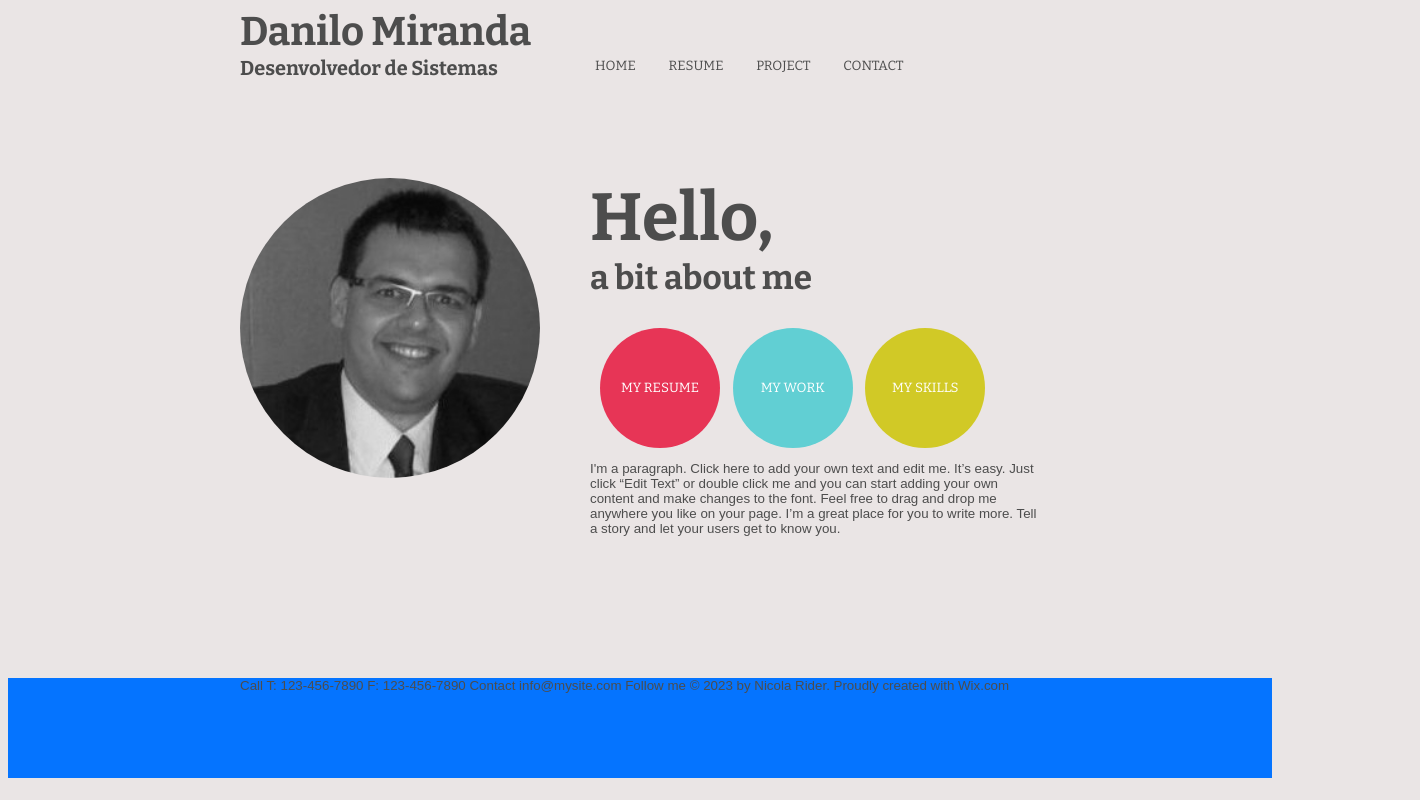
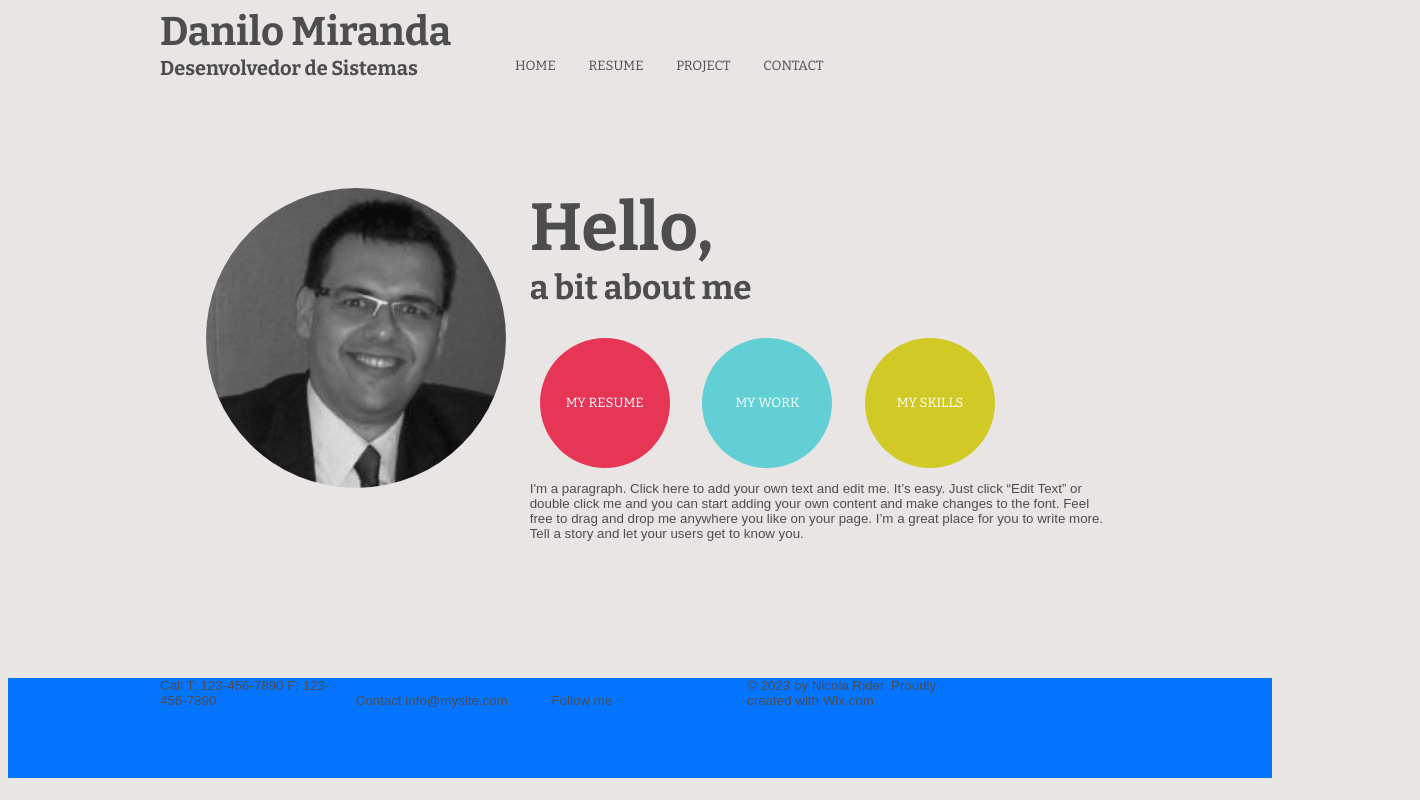
Before and after one commit to danilomibr/sitepessoal, a plain HTML site: page src/index.html in a window 1280 px wide. Shown: the whole page, 1420 px wide, since content can reach past the window. Drawn offline with nearby package versions, Linux system fonts and the light colour scheme.

Commit message:
novas imagens

```diff
--- a/src/_css/style.css
+++ b/src/_css/style.css
@@ -11,8 +11,8 @@ body{
 header{
 	font-family: 'Bitter', serif;
 	height: 90px;
-	margin: auto;
-	width: 800px;
+	margin: 0 auto;
+	width: 960px;
 }
 header h1{
 	font-family: 'Bitter', serif;
@@ -41,9 +41,11 @@ nav#menu li{
 	margin: 5px;
 }
 
+
+/*CORPO*/
 section#corpo{
 	height: 500px;
-	width: 800px;
+	width: 960px;
 	margin: 80px auto 0px auto;
 }
 section#corpo h1{
@@ -60,26 +62,30 @@ section#corpo h2{
 	margin-bottom: 30px;
 	padding: 0px;
 }
+#div-foto-corpo{
+	display: inline-block;
+	text-align: right;
+	vertical-align: top;
+	width: 35%;
+	padding: 10px;
+}
 img#foto-principal{
+	border: none;
+	width: 300px;
+	border-radius: 50%;
+}
+#div-sub-menu{
 	display: inline-block;
-	float: left;
-	border: none;
-	border-radius: 50%;
-	width: 300px;
-	margin-right: 50px;
-}
-div#sub-menu{
-	display: block;
-	position:relative;
-	float: left;
-	width: 450px;
+	width: 60%;
+	padding: 10px;
 }
 nav#sub-menu{
+	font-family: 'Bitter', serif;
 
-	font-family: 'Bitter', serif;
 	color: white;
 	position:relative;
 	display: block;
+
 }
 
 nav#sub-menu li {
@@ -87,12 +93,12 @@ nav#sub-menu li {
 	text-transform: uppercase;
 	padding: 10px;
 	border-radius: 50%;
-	width: 100px;
-	height: 100px;
-	line-height: 100px;
+	width: 110px;
+	height: 110px;
+	line-height: 110px;
 	text-align: center;
 	vertical-align: middle;
-	margin: 0 40px 0px -30px;
+	margin: 0 60px 0px -30px;
 }
 
 li#botao1{
@@ -118,7 +124,6 @@ li#botao3:hover{
 }
 
 
-
 footer{
 	height: 100px;
 	background-color: #0574ff;
@@ -126,6 +131,11 @@ footer{
 }
 
 footer section {
-	width: 800px;
-	margin: auto;
+	width: 960px;
+	margin: 0 auto;
 }
+
+footer div{
+	display: inline-block;
+	width: 20%;
+}
--- a/src/index.html
+++ b/src/index.html
@@ -24,8 +24,10 @@
 </header>
 
 <section id="corpo">
+    <div id="div-foto-corpo">
         <img id="foto-principal" src="_imagens/danilo.jpg"/>
-    <div id="sub-menu">
+    </div>
+    <div id="div-sub-menu">
         <hgroup>
             <h1>Hello,</h1>
             <h2>a bit about me</h2>
@@ -46,18 +48,22 @@
 
 <footer>
     <section>
+        <div>
             Call
             T: 123-456-7890
             F: 123-456-7890
-
+        </div>
+        <div>
             Contact
             info@mysite.com
-
+        </div>
+        <div>
             Follow me
-
-
+        </div>
+        <div>
             © 2023 by Nicola Rider.
             Proudly created with Wix.com
+        </div>
     </section>
 </footer>
 
```
Also changed, not shown: src/_imagens/MyIcons/png/addition12.png (added), src/_imagens/MyIcons/png/at5.png (added), src/_imagens/MyIcons/png/circle156.png (added), src/_imagens/MyIcons/png/facebook29.png (added), src/_imagens/MyIcons/png/linkedin12.png (added), src/_imagens/MyIcons/png/logotype42.png (added), src/_imagens/MyIcons/png/rounded54.png (added), src/_imagens/MyIcons/png/tweet1.png (added), src/_imagens/MyIcons/png/twitter1.png (added), 5 other files. Lines whose indentation alone changed are shown as unchanged.
